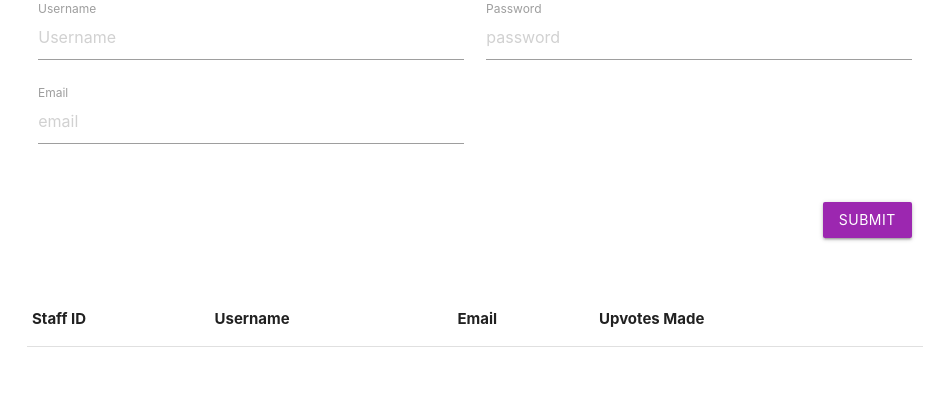
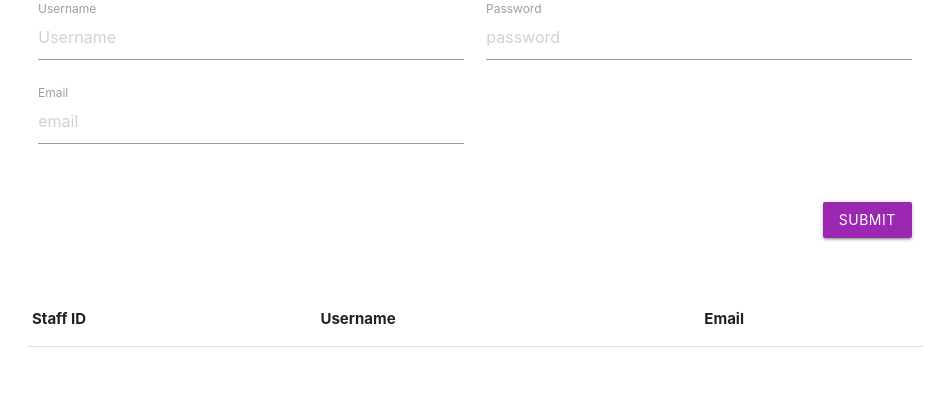
Before and after one commit to nickperi/Student-Staff-Conduct-Tracker, a Flask app: page /staff in a window 1280 px wide. Shown: the part 216-627 px from the top of the page, without its empty margins (165-1110 px from the left). Run offline with Flask 3, Linux system fonts and the light colour scheme; data comes from the database, SQL or seed files in the repository; data that the repository does not hold is empty.

Commit message:
Update staff.html

```diff
--- a/App/templates/staff.html
+++ b/App/templates/staff.html
@@ -44,7 +44,7 @@
       <table>
         <thead>
           <tr>
-            <th>Staff ID</th><th>Username</th><th>Email</th><th>Upvotes Made</th>
+            <th>Staff ID</th><th>Username</th><th>Email</th>
           </tr>
         </thead>
         <tbody>
@@ -53,7 +53,6 @@
                 <td>{{member.id}}</td>
                 <td>{{member.username}}</td>
                 <td>{{member.email}}</td>
-                <td>{{member.upvotes_made}}</td>
             </tr>
           {% endfor %}
         <tbody>
```
